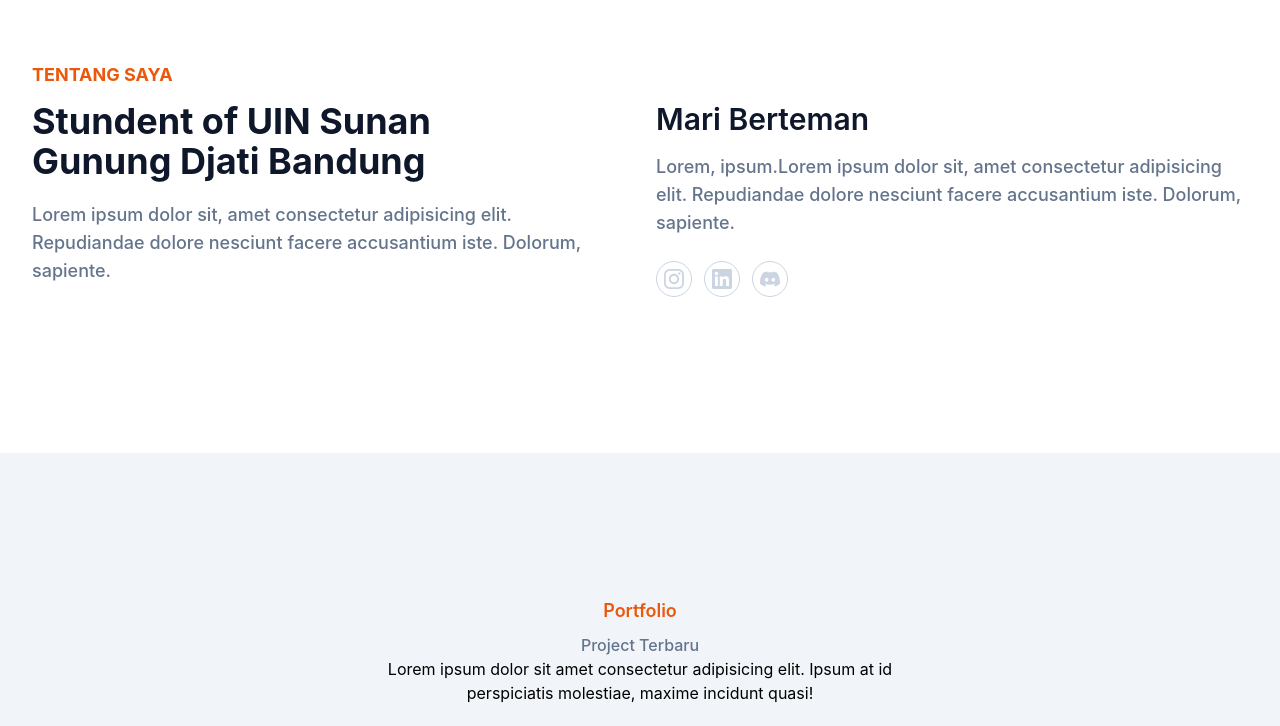
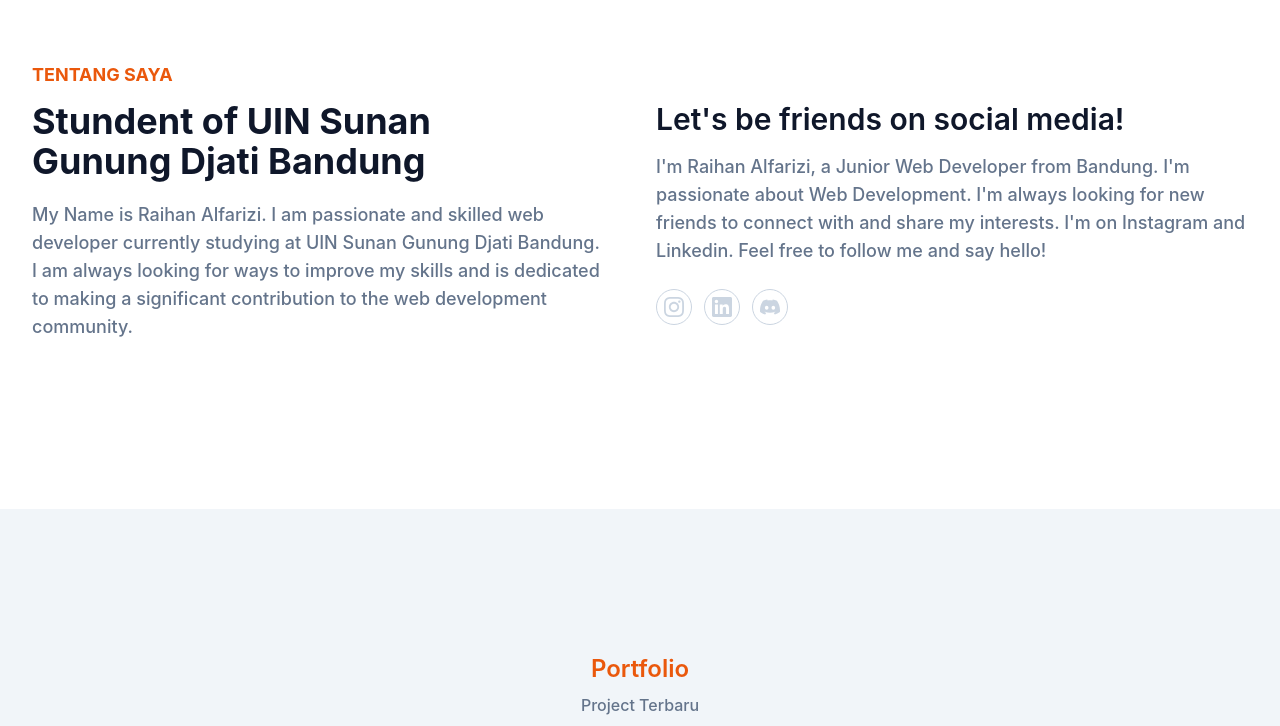
Before and after one commit to rhannalfa/rhannalfa.portfolio.github.io, a website: page index.html in a window 1280 px wide. Shown: the part 534-1260 px from the top of the page. Drawn offline with Linux system fonts and the light colour scheme.

Commit message:
index baru

```diff
--- a/index.html
+++ b/index.html
@@ -4,7 +4,7 @@
     <meta charset="UTF-8">
     <meta name="viewport" content="width=device-width, initial-scale=1.0">
     <link href="dist/output.css" rel="stylesheet">
-    <title>Portofolio Tailwind CSS</title>
+    <title>Portofolio Rhannalfa</title>
 </head>
 <body>
     <!-- Header Start -->
@@ -103,14 +103,17 @@
                     <h4 class="font-bold uppercase text-primary text-lg
                     mb-3">Tentang Saya</h4>
                     <h2 class="font-bold text-dark text-3xl mb-5 max-w-md lg:text-4xl">Stundent of UIN Sunan Gunung Djati Bandung</h2>
-                    <p class="font-medium text-base text-secondary max-w-xl lg:text-lg">Lorem ipsum dolor sit, amet consectetur adipisicing elit.
-                    Repudiandae dolore nesciunt facere accusantium iste. Dolorum, sapiente.</p>
+                    <p class="font-medium text-base text-secondary max-w-xl lg:text-lg">
+                        My Name is Raihan Alfarizi. I am passionate and skilled web developer currently studying at UIN Sunan Gunung Djati Bandung. I am always looking for ways to improve my skills and is dedicated to making a significant contribution to the web development community.
+                    </p>
                 </div>
                 <div class="w-full px-4 lg:w-1/2">
                     <h3 class="font-semibold text-dark text-2xl mb-4 lg:text-3xl lg:pt-10">
-                        Mari Berteman</h3>
-                    <p class="font-medium text-base text-secondary mb-6 lg:text-lg">Lorem, ipsum.Lorem ipsum dolor sit, amet consectetur adipisicing elit.
-                    Repudiandae dolore nesciunt facere accusantium iste. Dolorum, sapiente.
+                        Let's be friends on social media!</h3>
+                    <p class="font-medium text-base text-secondary mb-6 lg:text-lg">
+                        I'm Raihan Alfarizi, a Junior Web Developer from Bandung. I'm passionate about Web Development. I'm always looking for new friends to connect with and share my interests.
+
+                        I'm on Instagram and Linkedin. Feel free to follow me and say hello!
                     </p>
                     <div class="flex items-center">
                         <!-- Instagram -->
@@ -157,9 +160,8 @@
         <div class="container">
             <div class="w-full px-4">
                 <div class="max-w-xl mx-auto text-center mb-16">
-                    <h4 class="font-semibold text-primary text-lg mb-2">Portfolio</h4>
-                    <h2 class="font-medium text-md text-secondary">Project Terbaru</h2>
-                    <p>Lorem ipsum dolor sit amet consectetur adipisicing elit. Ipsum at id perspiciatis molestiae, maxime incidunt quasi!</p>
+                    <h4 class="font-semibold text-primary text-lg mb-2 lg:text-2xl">Portfolio</h4>
+                    <h2 class="font-medium text-md text-secondary lg:text-xl">Project Terbaru</h2>
                 </div>
             </div>
             <div class="w-full px-4 flex flex-wrap justify-center xl:w-10/12
@@ -214,7 +216,6 @@
                     <h4 class="font-semibold text-primary text-lg mb-2">Contact</h4>
                     <h2 class="font-bold text-3xl text-dark mb-4 sm:text-4xl
                     lg:text-5xl">Hubungi Saya</h2>
-                    <p>Lorem ipsum dolor sit amet consectetur adipisicing elit. Ipsum at id perspiciatis molestiae, maxime incidunt quasi!</p>
                 </div>
             </div>
 
```
